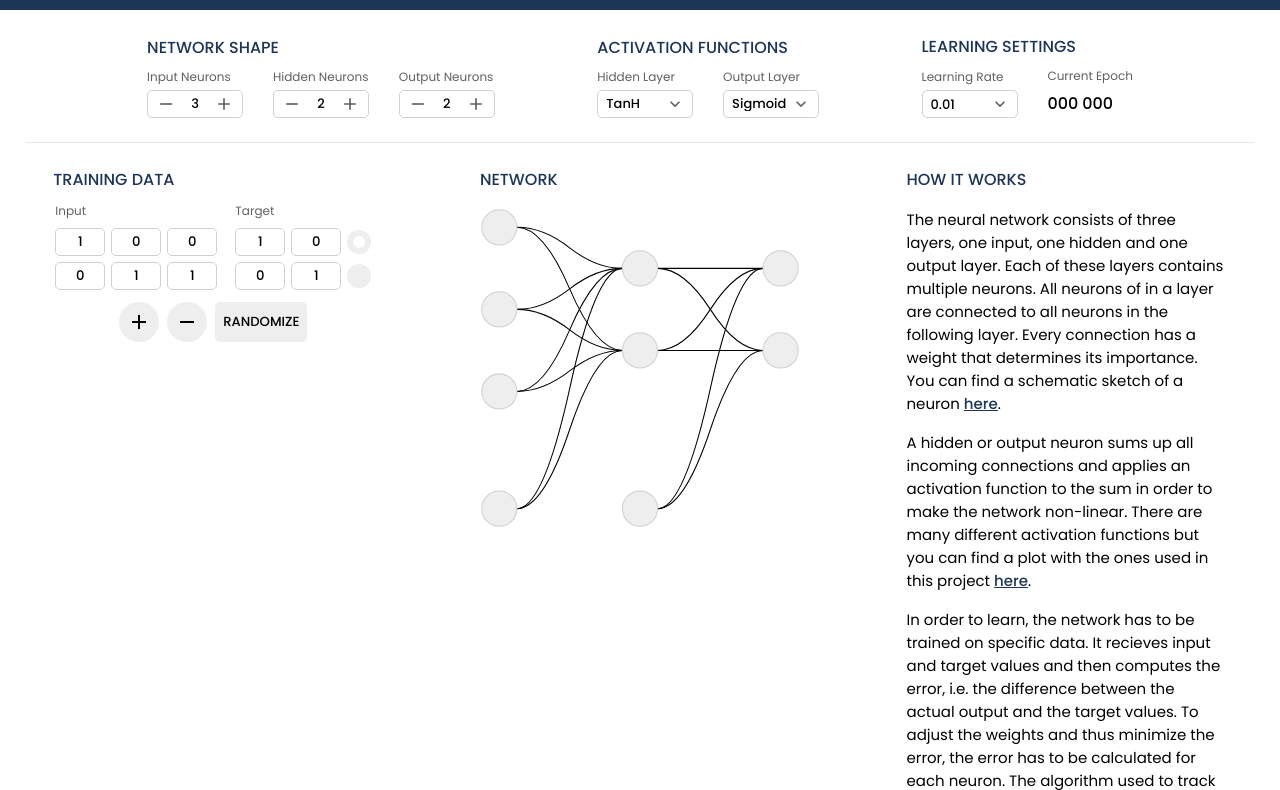
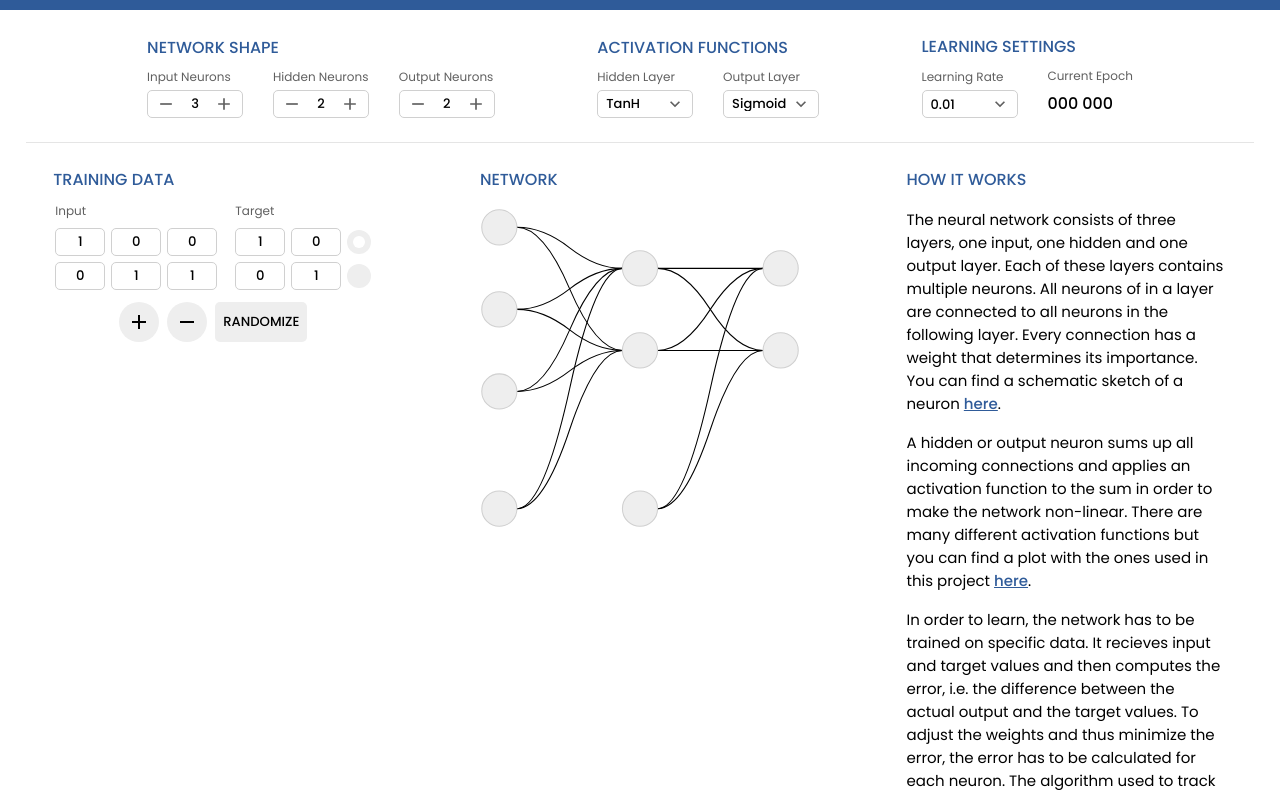
Before and after one commit to jmaen/nnvisualized, a plain HTML site: page index.html in a window 1280 px wide. Shown: the part 98-888 px from the top of the page. Drawn offline with Linux system fonts and the light colour scheme.

Commit message:
Update blue color to match landing page

```diff
--- a/main.css
+++ b/main.css
@@ -1,5 +1,5 @@
 :root {
-    --primary: #1D3557;
+    --primary: #2f5b99;
     --white: #FFFFFF;
     --gray-100: #F8F8F8;
     --gray-200: #EEEEEE;
@@ -9,8 +9,8 @@
     --black: #000000;
     --red: #E63946;
     --dark-red: #C81927;
-    --blue: #457B9D;
-    --dark-blue: #325971;
+    --blue: #4c87da;
+    --dark-blue: #2f5b99;
 }
 
 *,
```
